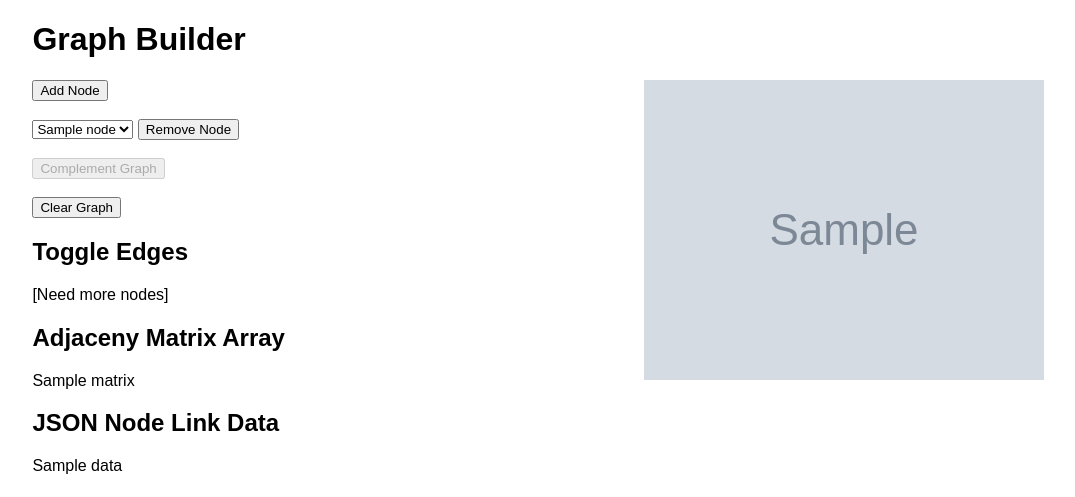
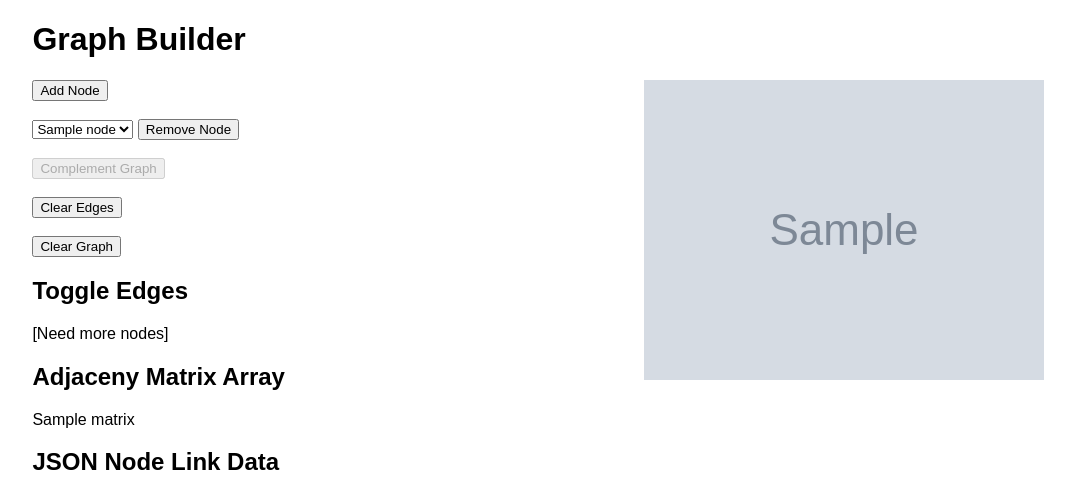
Before and after one commit to mattConn/graph-builder, a Flask app: template templates/index.html in a window 1280 px wide. Shown: the top 497 px of the page, without its empty margins (102-1177 px from the left). Run offline with Flask 2, Linux system fonts and the light colour scheme; the template is opened without the code that fills it: most values are stand-ins (such as "Sample title", 1, 10 or a date in 2020); grey boxes marked "Sample" are stand-in pictures.

Commit message:
clear edges

```diff
--- a/main.py
+++ b/main.py
@@ -105,6 +105,14 @@ def complementgraph():
 
     return redirect(url_for('graphInterfaceView'))
 
+# clear edges
+@app.route("/clearedges")
+def clearedges():
+
+    updateSessionGraph(lambda graph: graph.remove_edges_from(graph.edges()))
+
+    return redirect(url_for('graphInterfaceView'))
+
 # clear graph
 @app.route("/clear")
 def cleargraph():
--- a/templates/index.html
+++ b/templates/index.html
@@ -41,6 +41,11 @@
         <!-- complement graph -->
         <form action="complement" method="GET">
             <button type="submit" id="submit" {% if nodes|length <= 1 %}disabled{% endif %}>Complement Graph</button>
+        </form>
+        </br>
+        <!-- clear edges -->
+        <form action="clearedges" method="GET">
+            <button type="submit" id="submit" {% if nodes|length == 0 %}disabled{% endif %}>Clear Edges</button>
         </form>
         </br>
         <!-- clear graph -->
```
